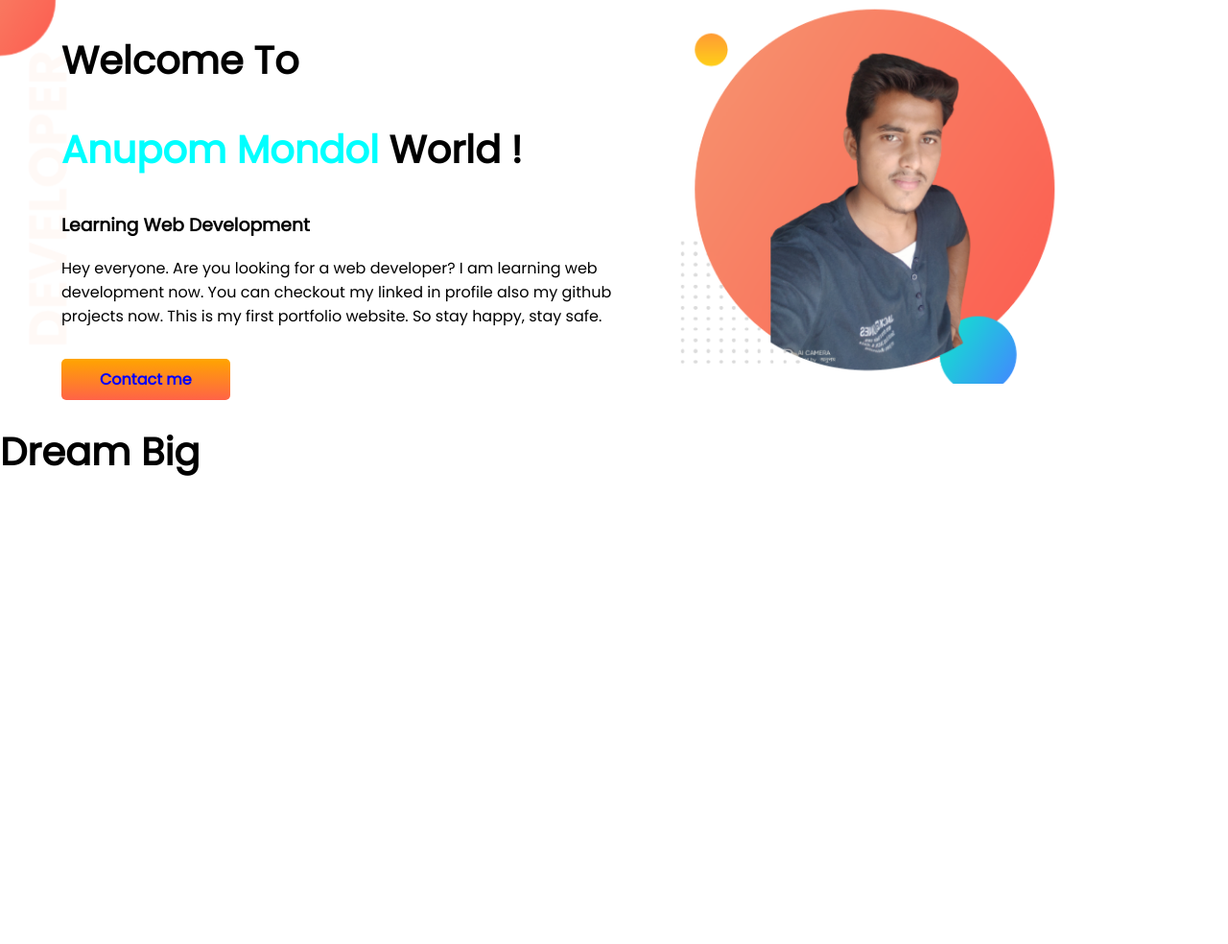
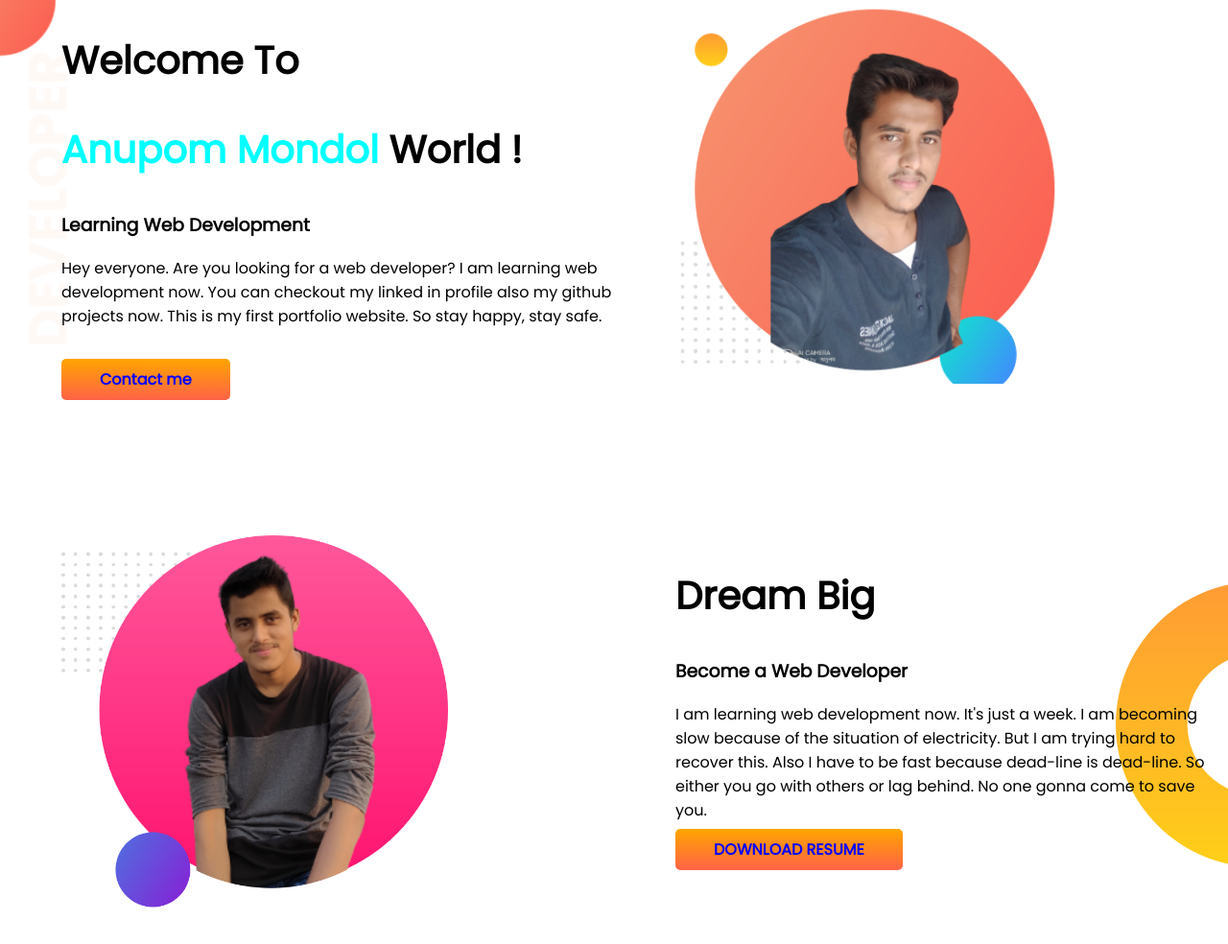
Before and after one commit to anupom998/First-portfolio, a plain HTML site: page index.html in a window 1280 px wide. Shown: the whole page at 96% size. Before the commit the page ends 800 px from the top, so only its background shows below. Drawn offline with Linux system fonts and the light colour scheme.

Commit message:
second-part added

```diff
--- a/index.html
+++ b/index.html
@@ -19,15 +19,20 @@
      <p>Hey everyone. Are you looking for a web developer? I am learning web development now. You can checkout my linked in profile also my github projects now. This is my first portfolio website. So stay happy, stay safe.</p>
      <br>
      <a class="button" target="blank" href="https://www.linkedin.com/in/anupom-mondol-927187207/">Contact  me </a>
-
-
+     </div>
+     <div class="half-space">
+         <img src="anupom.bg.png" alt=""></div>
+    </section>
+    <section class="third-part">
+        <div class="half-space">
+        <img src="images/anupom-second-part.png" alt="">
     </div>
-     <div class="half-space">
-     <img src="anupom.bg.png" alt=""></div>
+    <div class="half-space">
+        <h1>Dream Big</h1>
+        <h3>Become a Web Developer</h3>
+         <p>I am learning web development now. It's just a week. I am becoming slow because of the situation of electricity. But I am trying hard to recover this. Also I have to be fast because dead-line is dead-line. So either you go with others or lag behind. No one gonna come to save you. </p>
+         <a class="button" target="blank" href="www.google.com">DOWNLOAD RESUME</a>
+    </div>
     </section>
-    <section class="second-part">
-        <h1>Dream Big</h1>
-
-    </section>
-     </body>
+</body>
 </html>
--- a/style.css
+++ b/style.css
@@ -13,6 +13,7 @@ h1{
 }
 section{
     display: flex;
+    margin-bottom: 150px;
 
 }
 .half-space img{
@@ -34,3 +35,8 @@ section{
 body{
     margin: 0;
 }
+.third-part{
+   background-image: url(images/dream-bg.png);
+   background-repeat: no-repeat;
+   background-position: right;
+}
```
Also changed, not shown: images/anupom-second-part.png (added).
